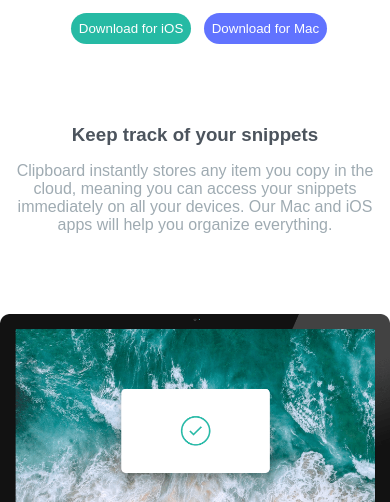
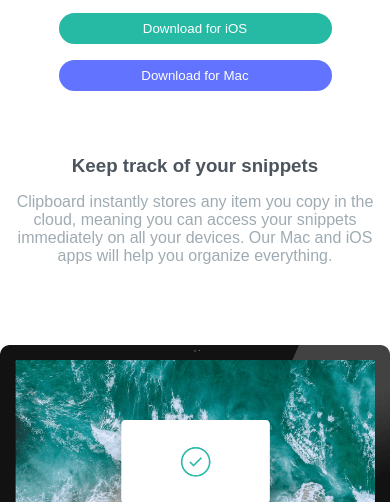
Before and after one commit to Sameermd16/clipboard-landing-page-master, a plain HTML site: page index.html in a window 390 px wide. Shown: the part 342-844 px from the top of the page. Drawn offline with nearby package versions, Linux system fonts and the light colour scheme; a web font is replaced by a local one.

Commit message:
minor changes

```diff
--- a/style.css
+++ b/style.css
@@ -159,7 +159,9 @@ h5{
 /*active states*/
 button{
   cursor: pointer;
+  margin: 1rem auto;
 }
+
 .footer .faq a{
   cursor: pointer;
   color: var(--Dark-Grayish-Blue);
@@ -222,4 +224,9 @@ button{
   .social{
     margin-top: 1rem;
   }
+  button{
+    display: block;
+    margin: 1rem auto;
+    width: 70%;
+  }
 }
```
Also changed, not shown: index.html (+2 -0 lines).
